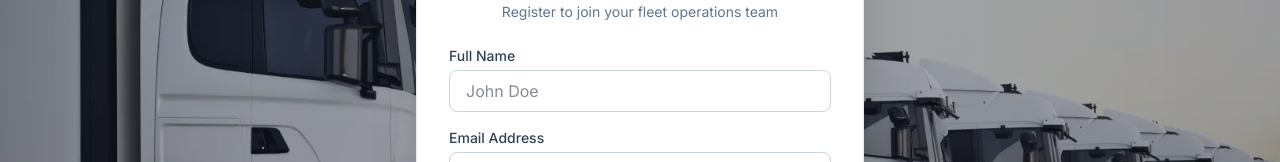
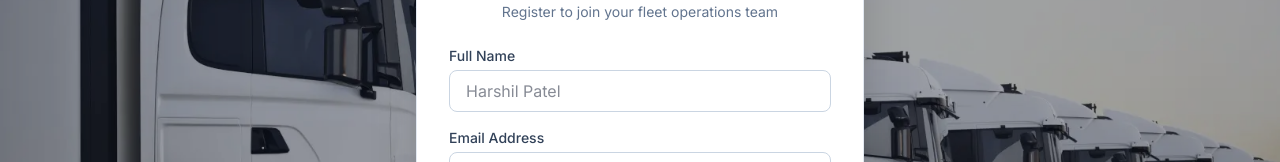
Before and after one commit to harshilp2930/TransitOps, a Next.js app in the folder frontend/: page /register in a window 1280 px wide. Shown: the part 226-388 px from the top of the page. Built offline with nearby package versions, Linux system fonts and the light colour scheme; no server answers.

Commit message:
style: change full name placeholder to Harshil Patel

```diff
--- a/frontend/src/app/register/page.tsx
+++ b/frontend/src/app/register/page.tsx
@@ -113,7 +113,7 @@ export default function RegisterPage() {
               onChange={(e) => setName(e.target.value)}
               required
               className="w-full px-4 py-2 bg-white dark:bg-slate-900 border border-slate-300 dark:border-slate-700 rounded-lg text-slate-900 dark:text-white focus:ring-2 focus:ring-blue-500 focus:border-blue-500 transition-colors"
-              placeholder="John Doe"
+              placeholder="Harshil Patel"
             />
           </div>
 
```
